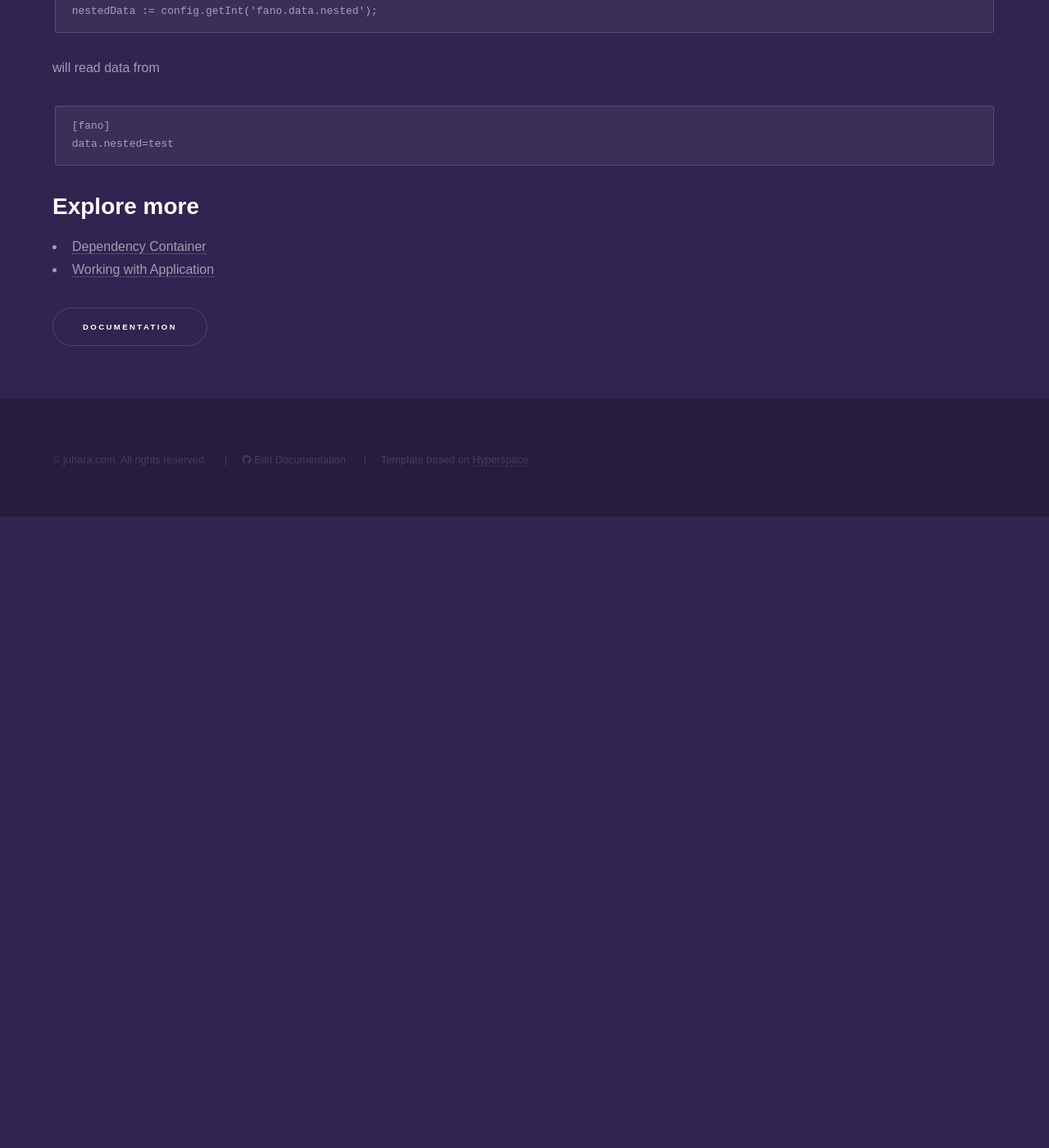
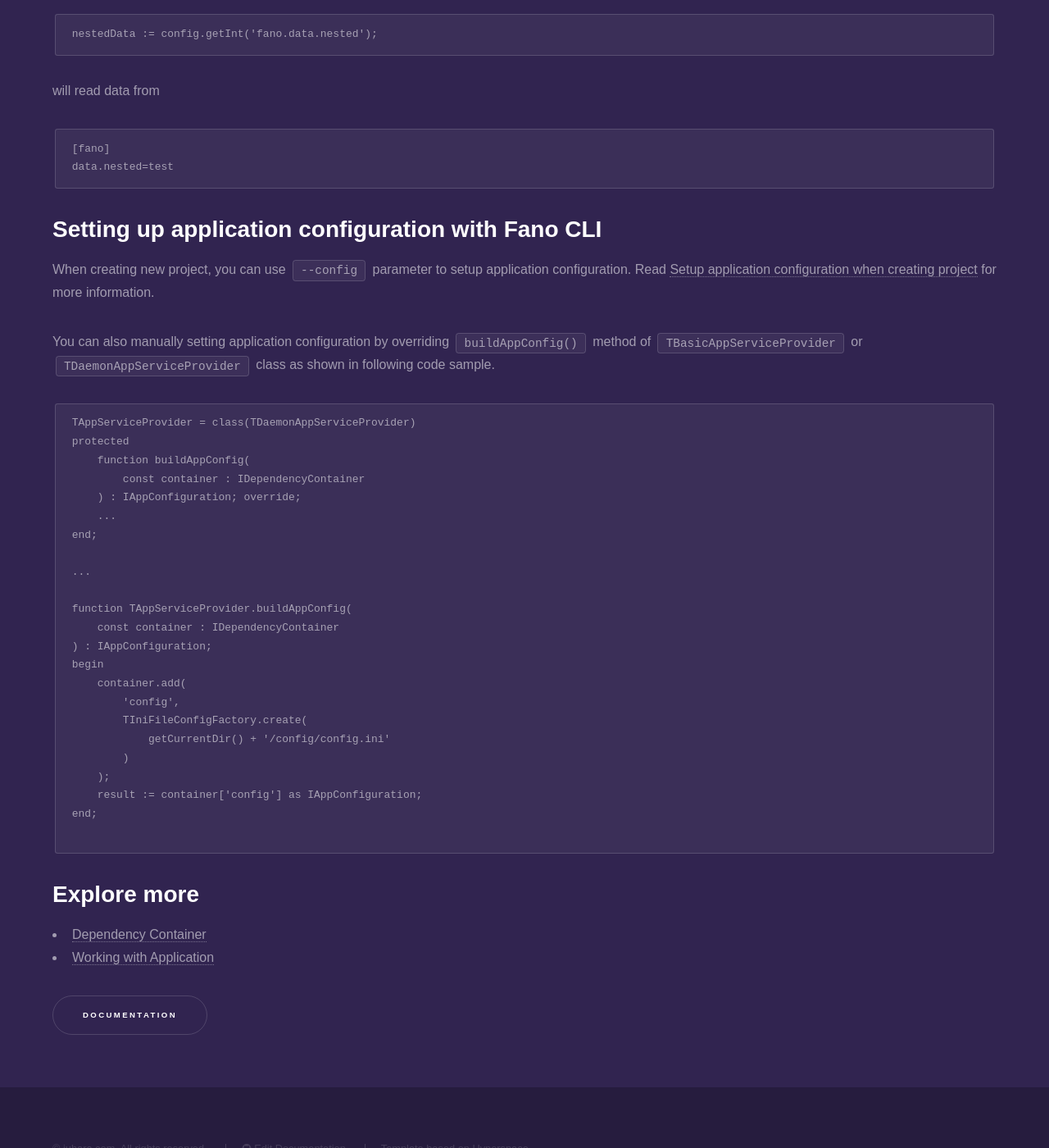
Before and after one commit to fanoframework/fanoframework.github.io, a Jekyll site: the page built from configuration/index.md, in a window 1280 px wide and 1400 px high, scrolled down 3863 px. Shown: the whole window at 82% size. Built offline with Jekyll 4.4.1, drawn with Linux system fonts in a browser that asks for light colours; our own code applies the rules of GitHub Pages for plain Markdown files; before the commit the page ends 4493 px from its top, so only the background shows below that; some of the changed text lies outside the part shown.

Commit message:
improve configuration content

````diff
--- a/configuration/index.md
+++ b/configuration/index.md
@@ -22,7 +22,7 @@ Fano Framework provides `IAppConfiguration` interface for that purpose.
 
 ## Built-in IAppConfiguration implementation
 
-Fano Framework provides `TJsonFileConfig` and `TIniFileConfig` class which loads configuration data from JSON and INI file respectively.
+Fano Framework provides `TJsonFileConfig` and `TIniFileConfig` class which loads configuration data from JSON and INI file respectively. Also available `TNullConfig` which is null class implements `IAppConfiguration` interface.
 
 Load config from JSON,
 
@@ -155,6 +155,38 @@ will read data from
 data.nested=test
 ```
 
+## Setting up application configuration with Fano CLI
+When creating new project, you can use `--config` parameter to setup application configuration.
+Read [Setup application configuration when creating project](/scaffolding-with-fano-cli#setup-application-configuration-when-creating-project) for more information.
+
+You can also manually setting application configuration by overriding `buildAppConfig()` method of `TBasicAppServiceProvider` or `TDaemonAppServiceProvider` class as shown in following code sample.
+
+```
+TAppServiceProvider = class(TDaemonAppServiceProvider)
+protected
+    function buildAppConfig(
+        const container : IDependencyContainer
+    ) : IAppConfiguration; override;
+    ...
+end;
+
+...
+
+function TAppServiceProvider.buildAppConfig(
+    const container : IDependencyContainer
+) : IAppConfiguration;
+begin
+    container.add(
+        'config',
+        TIniFileConfigFactory.create(
+            getCurrentDir() + '/config/config.ini'
+        )
+    );
+    result := container['config'] as IAppConfiguration;
+end;
+
+```
+
 ## Explore more
 
 - [Dependency Container](/dependency-container)
````
Also changed, not shown: scaffolding-with-fano-cli/index.md (+1 -1 lines).
